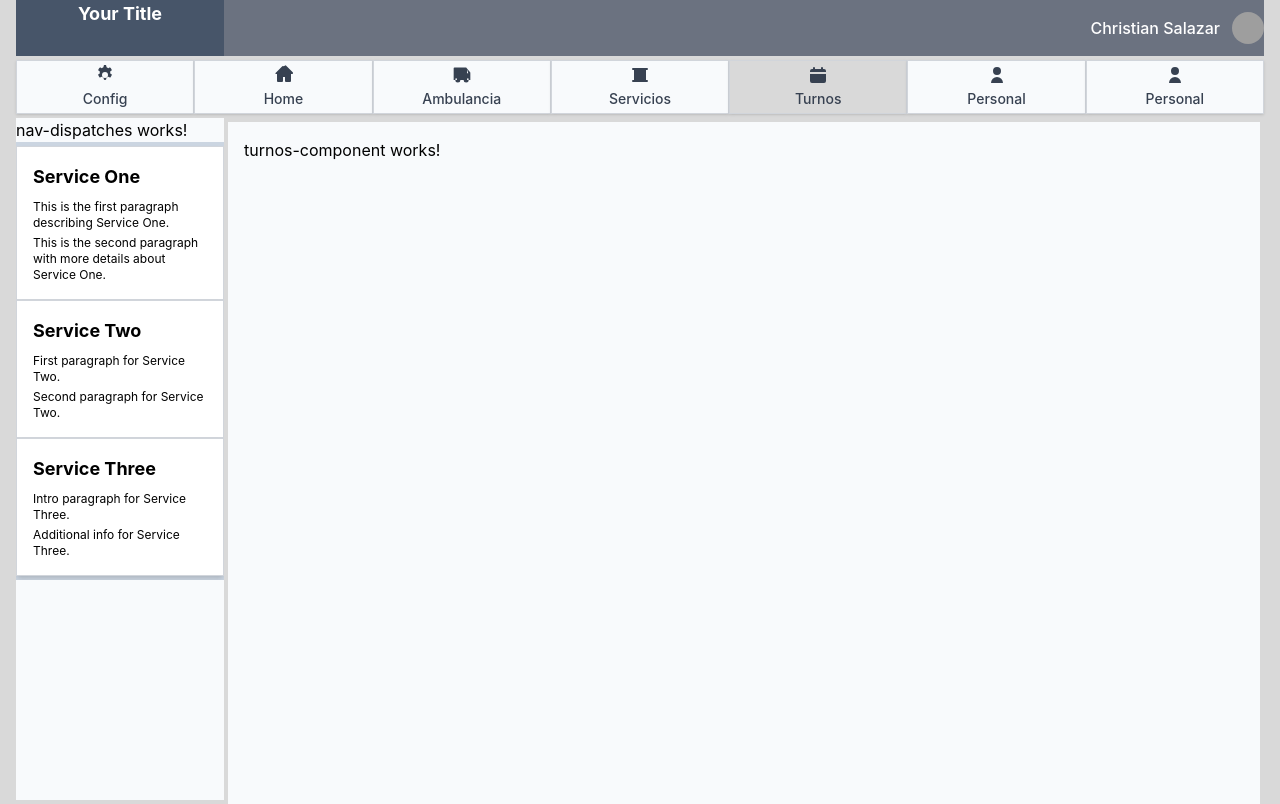
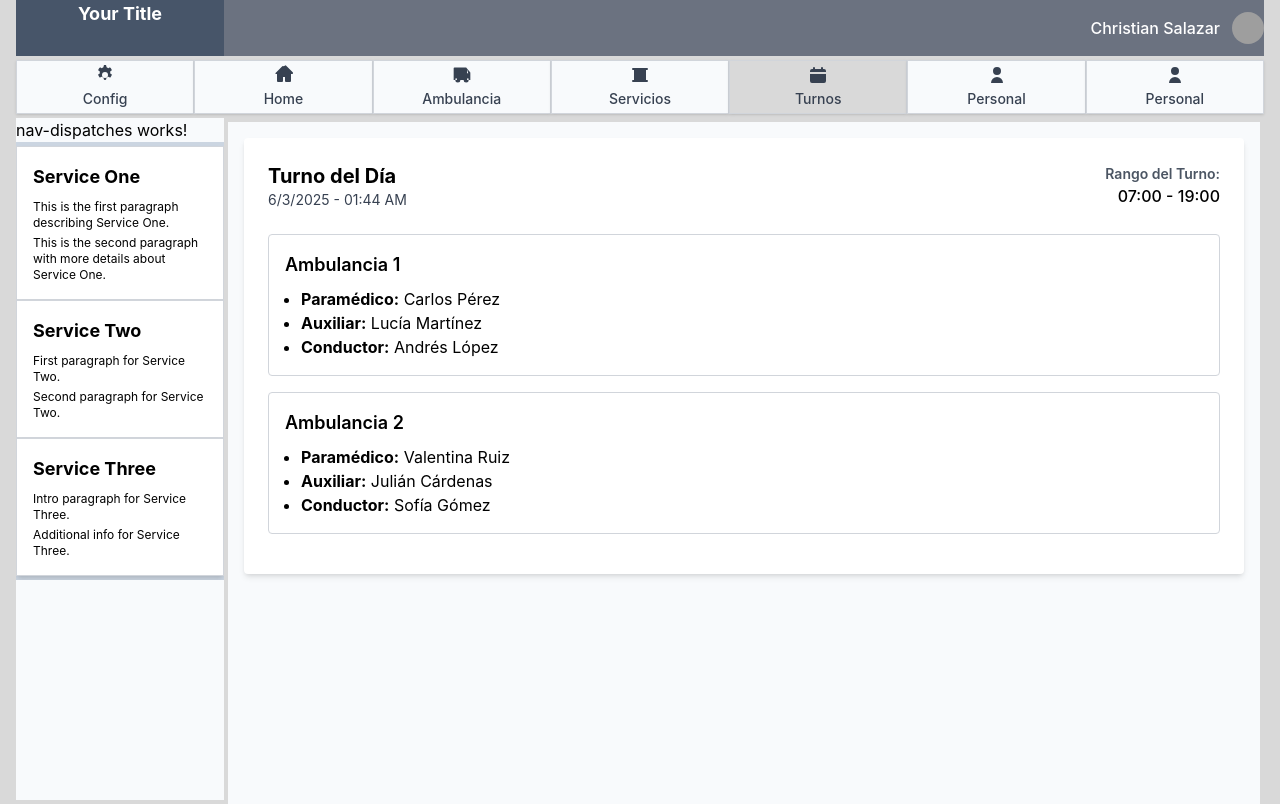
Before and after one commit to ChristianSalazar12/frontAmbuApi, an Angular app: page / in a window 1280 px wide. Both pictures are taken after a click on the button "Turnos". Built offline with nearby package versions, Linux system fonts and the light colour scheme; grey boxes are pictures that could not be loaded.

Commit message:
feat: add component new turno

```diff
--- a/src/app/features/control/components/view/turnos-component/turnos-component.component.html
+++ b/src/app/features/control/components/view/turnos-component/turnos-component.component.html
@@ -1 +1,26 @@
-<p>turnos-component works!</p>
+<div class="p-6 bg-tertiary rounded shadow-md">
+  <!-- Encabezado del turno -->
+  <div class="flex justify-between items-center mb-6">
+    <div>
+      <h2 class="text-xl font-bold">Turno del Día</h2>
+      <p class="text-sm text-gray-700">{{ fechaActual }} - {{ horaActual }}</p>
+    </div>
+    <div class="text-right">
+      <p class="text-sm text-gray-600 font-semibold">Rango del Turno:</p>
+      <p class="text-md font-medium">{{ turnoInicio }} - {{ turnoFin }}</p>
+    </div>
+  </div>
+
+  <!-- Lista de ambulancias y responsables -->
+  <div
+    *ngFor="let turno of turnos"
+    class="mb-4 border border-gray-300 rounded p-4 bg-white"
+  >
+    <h3 class="text-lg font-semibold mb-2">{{ turno.ambulancia }}</h3>
+    <ul class="ml-4 list-disc">
+      <li><strong>Paramédico:</strong> {{ turno.paramedico }}</li>
+      <li><strong>Auxiliar:</strong> {{ turno.auxiliar }}</li>
+      <li><strong>Conductor:</strong> {{ turno.conductor }}</li>
+    </ul>
+  </div>
+</div>
--- a/src/app/features/control/components/view/turnos-component/turnos-component.component.ts
+++ b/src/app/features/control/components/view/turnos-component/turnos-component.component.ts
@@ -1,11 +1,39 @@
+import { CommonModule } from '@angular/common';
 import { Component } from '@angular/core';
 
 @Component({
   selector: 'app-turnos-component',
-  imports: [],
+  imports: [CommonModule],
   templateUrl: './turnos-component.component.html',
-  styleUrl: './turnos-component.component.css'
+  styleUrl: './turnos-component.component.css',
 })
 export class TurnosComponentComponent {
+  fechaActual: string = '';
+  horaActual: string = '';
+  turnoInicio = '07:00';
+  turnoFin = '19:00';
 
+  turnos = [
+    {
+      ambulancia: 'Ambulancia 1',
+      paramedico: 'Carlos Pérez',
+      auxiliar: 'Lucía Martínez',
+      conductor: 'Andrés López',
+    },
+    {
+      ambulancia: 'Ambulancia 2',
+      paramedico: 'Valentina Ruiz',
+      auxiliar: 'Julián Cárdenas',
+      conductor: 'Sofía Gómez',
+    },
+  ];
+
+  ngOnInit() {
+    const now = new Date();
+    this.fechaActual = now.toLocaleDateString();
+    this.horaActual = now.toLocaleTimeString([], {
+      hour: '2-digit',
+      minute: '2-digit',
+    });
+  }
 }
```
